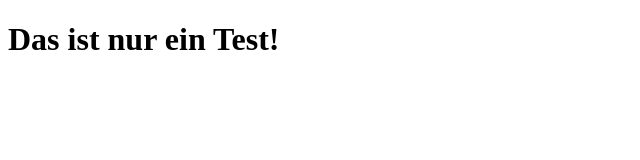
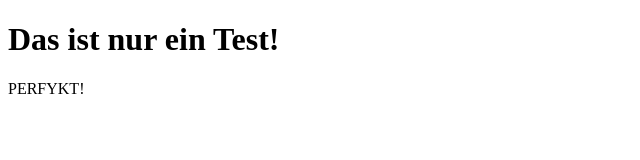
Before and after one commit to JakovGudelj10/GIS-SoSe-2020, a plain HTML site: page Aufgabe_00/index.html in a window 1280 px wide. Shown: the whole page, without its empty margins (0-640 px from the left). Drawn offline with Linux system fonts and the light colour scheme.

Commit message:
Verbesserung

```diff
--- a/Aufgabe_00/index.html
+++ b/Aufgabe_00/index.html
@@ -9,6 +9,7 @@
     <h1>
         Das ist nur ein Test!
     </h1>
+    <p>PERFYKT!</p>
 
 </body>
 </html>
```
